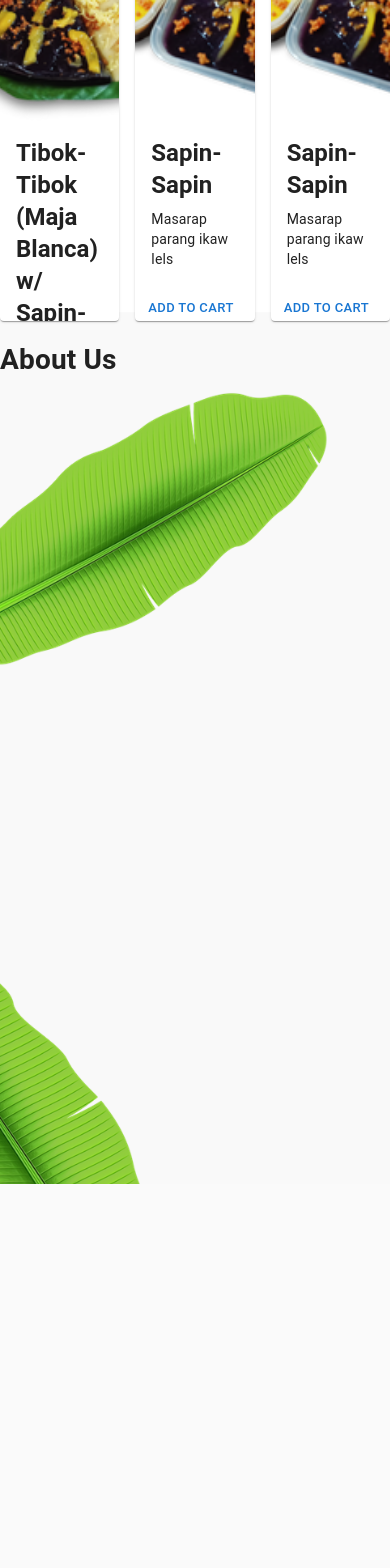
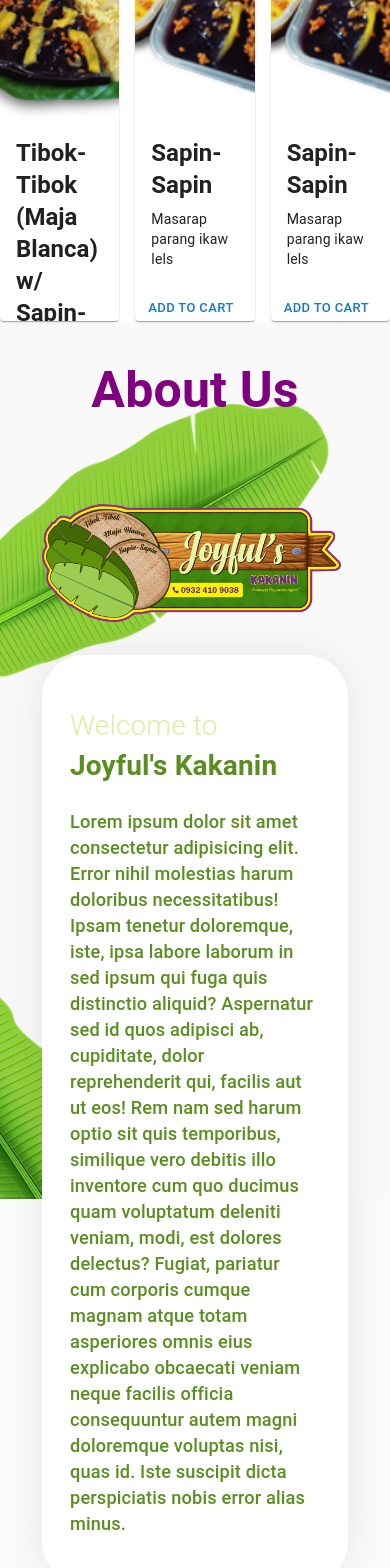
Before and after one commit to xenz25/JoyfulsKakanin, a React (Create React App) app: page / in a window 390 px wide. Shown: the part 1439-3007 px from the top of the page. Before the commit the page ends 2623 px from the top, so only its background shows below. Built offline with nearby package versions, Linux system fonts and the light colour scheme.

Commit message:
About us

```diff
--- /dev/null
+++ b/src/components/AboutUs.css
@@ -0,0 +1,57 @@
+.aboutContents .aboutLogo {
+    height: 260px;
+  }
+  #about-us {
+    margin-top: 50em;
+  }
+  .aboutContents {
+    display: flex;
+    align-items: center;
+    justify-content: space-between;
+    padding: 4em 14em 4em 8em;
+  }
+  .aboutContents .aboutDetails {
+    width: 50%;
+    box-shadow: 0 0 40px #00000015;
+    border-radius: 3em;
+    padding: 4em 5em;
+    background-color: white;
+  }
+  .aboutContents .aboutDetails .aboutText {
+    font-size: 1.3em;
+    font-weight: 500;
+    color: #598f1e;
+  }
+  .aboutContents .aboutHeading {
+    color: #598f1e;
+    font-size: 2em;
+    font-weight: 600;
+  }
+  .aboutContents .aboutHeading span {
+    font-weight: 300;
+    color: #e1eb9f;
+  }
+
+  /* media */
+  @media (max-width: 992px) {
+    .aboutContents {
+      display: block;
+    }
+    .aboutContents .aboutLogo {
+      height: 120px;
+      margin-bottom: 2em;
+    }
+    .aboutContents .aboutDetails {
+      width: 100%;
+      padding: 2em;
+    }
+    .aboutContents {
+      padding: 3em;
+    }
+    .makeStyles-root-9 {
+      display: block;
+    }
+    #about-us {
+      margin-top: 1em;
+    }
+  }
--- a/src/components/AboutUs.js
+++ b/src/components/AboutUs.js
@@ -1,19 +1,52 @@
 import React from "react";
 import { makeStyles } from "@material-ui/core/styles";
-import ImageCard from "./ImageCard";
+import "./AboutUs.css";
 
 const useStyles = makeStyles((theme) => ({
   root: {
-    height: '100vh',
-
-  }
+    height: "100vh",
+    [theme.breakpoints.down("md")]: {
+      flexDirection: "column",
+    },
+  },
 }));
 
 export default function () {
   const classes = useStyles();
   return (
     <div className={classes.root} id="about-us">
-      <h1>About Us</h1>
+      <h1
+        style={{
+          textAlign: "center",
+          fontSize: "50px",
+          fontWeight: "bold",
+          color: "purple",
+        }}
+      >
+        {" "}
+        About Us
+      </h1>
+      <div className="aboutContents">
+        <img className="aboutLogo" src="./assets/logo.png" alt="" />
+        <div className="aboutDetails">
+          <h2 className="aboutHeading">
+            <span>Welcome to</span> Joyful's Kakanin
+          </h2>
+          <p className="aboutText">
+            Lorem ipsum dolor sit amet consectetur adipisicing elit. Error nihil
+            molestias harum doloribus necessitatibus! Ipsam tenetur doloremque,
+            iste, ipsa labore laborum in sed ipsum qui fuga quis distinctio
+            aliquid? Aspernatur sed id quos adipisci ab, cupiditate, dolor
+            reprehenderit qui, facilis aut ut eos! Rem nam sed harum optio sit
+            quis temporibus, similique vero debitis illo inventore cum quo
+            ducimus quam voluptatum deleniti veniam, modi, est dolores delectus?
+            Fugiat, pariatur cum corporis cumque magnam atque totam asperiores
+            omnis eius explicabo obcaecati veniam neque facilis officia
+            consequuntur autem magni doloremque voluptas nisi, quas id. Iste
+            suscipit dicta perspiciatis nobis error alias minus.
+          </p>
+        </div>
+      </div>
     </div>
   );
 }
```
